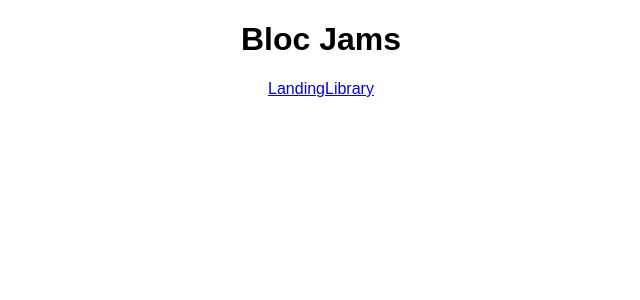
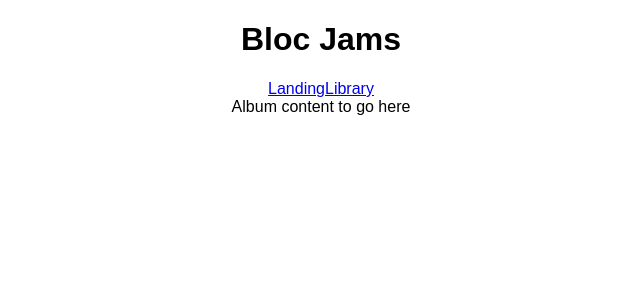
Before and after one commit to nwyll/bloc-jams-react, a React (Create React App) app: page /album in a window 1280 px wide. Shown: the top 300 px of the page, without its empty margins (319-959 px from the left). Built offline with nearby package versions, Linux system fonts and the light colour scheme.

Commit message:
assignment-3: added album route

```diff
--- a/src/App.js
+++ b/src/App.js
@@ -3,6 +3,7 @@
 import './App.css';
 import Landing from './components/Landing';
 import Library from './components/Library';
+import Album from './components/Album';
 
 class App extends Component {
   render() {
@@ -18,6 +19,7 @@
         <main>
           <Route exact path="/" component={Landing} />
           <Route path="/library" component={Library} />
+          <Route path="/album" component={Album} />
         </main>
       </div>
     );
--- /dev/null
+++ b/src/components/Album.js
@@ -0,0 +1,9 @@
+import React from 'react';
+
+const Album = () => (
+  <section className="album">
+    Album content to go here
+  </section>
+);
+
+export default Album;
```
